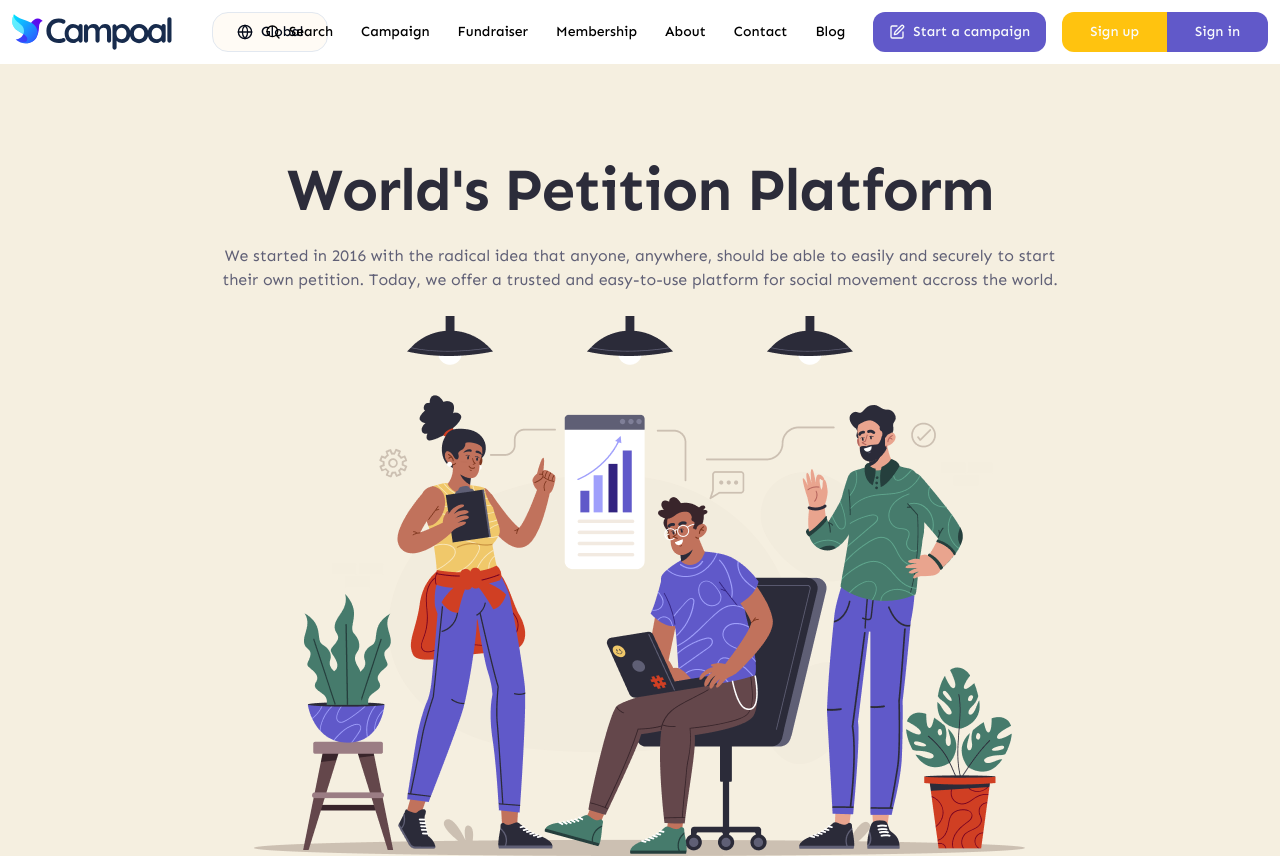
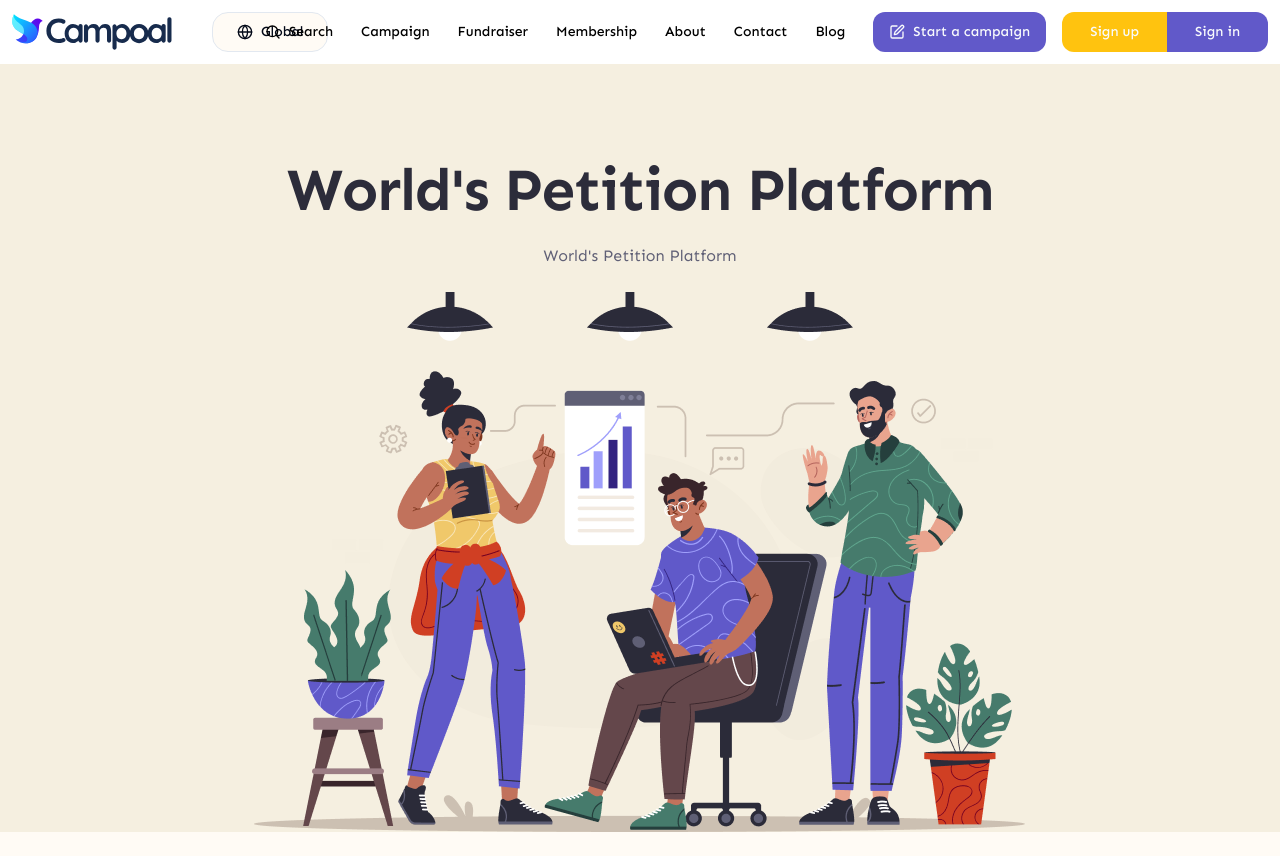
Before and after one commit to shivajichalise/campoal, a React (Vite) app in the folder frontend/: page / in a window 1280 px wide. Shown: the top 856 px of the page. Built offline with nearby package versions, Linux system fonts and the light colour scheme.

Commit message:
made hero component resuable

```diff
--- a/frontend/src/App.tsx
+++ b/frontend/src/App.tsx
@@ -4,16 +4,32 @@ import PlatformUsers from "./components/platform-users"
 import BelieveInVoice from "./components/believe-in-your-voice"
 import OurValues from "./components/our-values"
 import OurStory from "./components/our-story"
+import hero1Image from "@/assets/hero.png"
+import hero2Image from "@/assets/our-vision.png"
 
 function App() {
+    const hero1 = {
+        heading: "World's Petition Platform",
+        description: "World's Petition Platform",
+        img: hero1Image,
+    }
+
+    const hero2 = {
+        heading: "Our Vision",
+        description:
+            "Our vision is to be the best petition platform in the world.",
+        img: hero2Image,
+    }
+
     return (
         <>
             <Navbar />
-            <Hero />
+            <Hero {...hero1} />
             <PlatformUsers />
             <BelieveInVoice />
             <OurValues />
             <OurStory />
+            <Hero {...hero2} />
         </>
     )
 }
--- a/frontend/src/components/hero.tsx
+++ b/frontend/src/components/hero.tsx
@@ -1,19 +1,19 @@
-import image from "@/assets/hero.png"
 import { H1 } from "./ui/h1"
 
-const Hero = () => {
+interface HeroProps {
+    heading: string
+    description: string
+    img: string
+}
+
+const Hero = ({ heading, description, img }: HeroProps) => {
     return (
         <div className="bg-secondaryBackground flex items-center justify-center">
             <div className="flex w-4/6 flex-col items-center justify-center pt-20 lg:pt-24">
-                <H1 text="World's Petition Platform" />
-                <p className="text-text-100 py-6 text-center">
-                    We started in 2016 with the radical idea that anyone,
-                    anywhere, should be able to easily and securely to start
-                    their own petition. Today, we offer a trusted and
-                    easy-to-use platform for social movement accross the world.
-                </p>
+                <H1 text={heading} />
+                <p className="text-text-100 py-6 text-center">{description}</p>
 
-                <img src={image} />
+                <img src={img} />
             </div>
         </div>
     )
```
